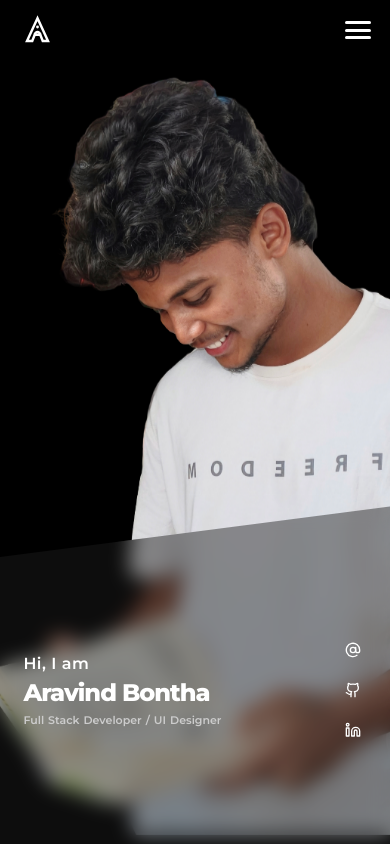
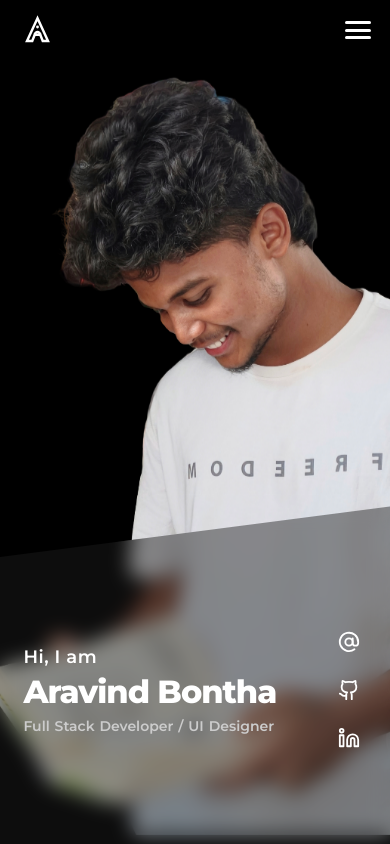
Before and after one commit to Andrastudent103/Aravind-Bontha, a React (Vite) app in the folder frontend/: page / in a window 390 px wide. Shown: the top 844 px of the page. Built offline with nearby package versions, Linux system fonts and the light colour scheme; a web font is replaced by a local one.

Commit message:
Prevent mobile Hero name and role from wrapping into multiple lines

```diff
--- a/frontend/src/components/Hero.css
+++ b/frontend/src/components/Hero.css
@@ -719,28 +719,31 @@
     margin: 0;
     gap: 6px;
     align-items: flex-start;
-    max-width: 65%;
+    max-width: 82%;
   }
 
   .intro-greeting {
-    font-size: 16px;
+    font-size: 18px;
     font-weight: 600;
     color: #ffffff; /* White text for contrast on dark bg */
   }
 
   .intro-name {
-    font-size: 30px;
+    font-size: 34px;
     font-weight: 800;
     color: #ffffff; /* White text for contrast on dark bg */
     line-height: 1.15;
     letter-spacing: -1px;
+    white-space: nowrap;
   }
 
   .intro-role {
-    font-size: 13px;
+    font-size: 15px;
     font-weight: 600;
     color: #cccccc; /* Light-grey text */
+    white-space: nowrap;
   }
+
 
   /* Vertical social icons on right */
   .social-links {
@@ -752,8 +755,8 @@
   }
 
   .social-icon-btn {
-    width: 32px;
-    height: 32px;
+    width: 36px;
+    height: 36px;
     background-color: transparent !important;
     color: #ffffff !important;
     border: none !important;
@@ -771,9 +774,10 @@
 
 
   .icon-svg {
-    width: 18px;
-    height: 18px;
+    width: 20px;
+    height: 20px;
   }
+
 }
 
 @media (max-width: 480px) {
@@ -834,27 +838,47 @@
   }
 
   .intro-name {
-    font-size: 24px;
+    font-size: 26px;
     color: #ffffff;
   }
 
   .intro-role {
-    font-size: 11px;
+    font-size: 12px;
     color: #cccccc;
   }
 
   .social-icon-btn {
-    width: 28px;
-    height: 28px;
+    width: 30px;
+    height: 30px;
     background-color: transparent !important;
     color: #ffffff !important;
     border: none !important;
     box-shadow: none !important;
   }
 
+  .icon-svg {
+    width: 18px;
+    height: 18px;
+  }
 
-  .icon-svg {
-    width: 16px;
-    height: 16px;
+  /* Responsive sizing for tall displays (e.g., iPhone 14 Pro Max) */
+  @media (min-height: 750px) {
+    .intro-greeting {
+      font-size: 18px;
+    }
+    .intro-name {
+      font-size: 32px;
+    }
+    .intro-role {
+      font-size: 14px;
+    }
+    .social-icon-btn {
+      width: 36px;
+      height: 36px;
+    }
+    .icon-svg {
+      width: 22px;
+      height: 22px;
+    }
   }
 }
```
